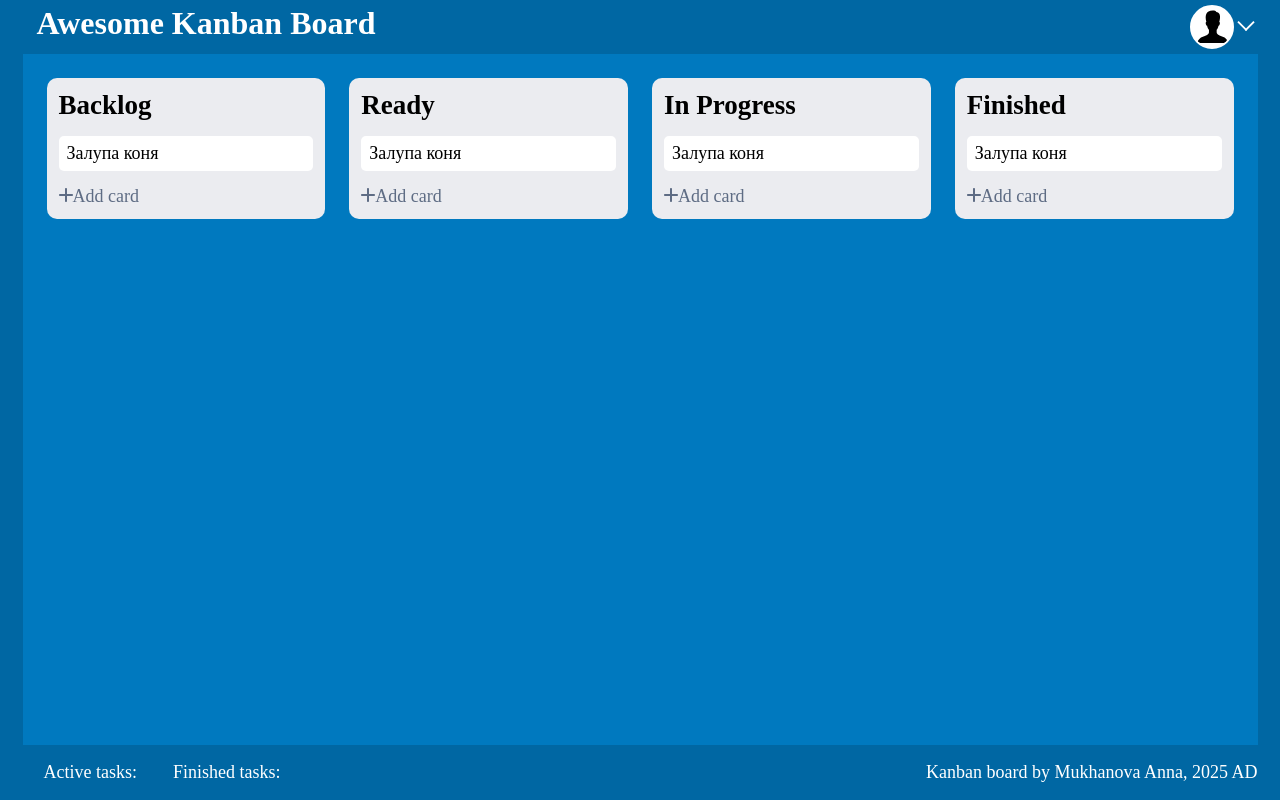
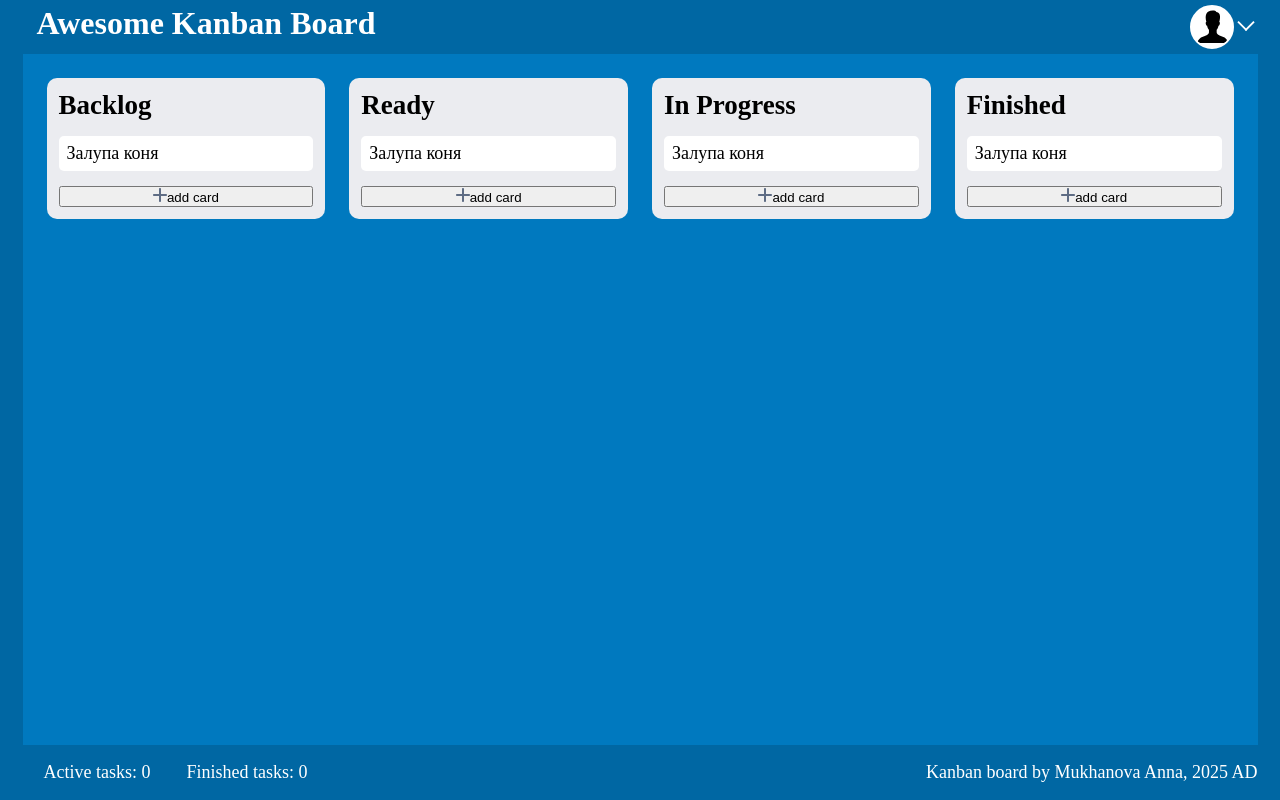
Before and after one commit to Haesya/kanbanboard, a React (Vite) app: page / in a window 1280 px wide. Built offline with nearby package versions, Linux system fonts and the light colour scheme.

Commit message:
add card

```diff
--- a/src/App.tsx
+++ b/src/App.tsx
@@ -8,19 +8,19 @@ function App() {
     const [state, setState] = useState([
         {
             title: 'Backlog',
-            tasks: [],
+            tasks: ['backlogtask1', 'backlogtask2', 'backlogtask3'],
         },
         {
             title: 'Ready',
-            tasks: [],
+            tasks: ['readytask1', 'readytask2', 'readytask3'],
         },
         {
             title: 'In Progress',
-            tasks: [],
+            tasks: ['IP1', 'IP2', 'IP3'],
         },
         {
             title: 'Finished',
-            tasks: [],
+            tasks: ['finished1', 'finished2', 'finished3'],
         }
     ])
 
--- a/src/components/addTask/addCard.module.css
+++ b/src/components/addTask/addCard.module.css
@@ -3,4 +3,8 @@
   font-size: 18px;
   cursor: pointer; }
 
+.add__newTask {
+  display: flex;
+  flex-direction: column; }
+
 /*# sourceMappingURL=addCard.module.css.map */
--- a/src/components/addTask/addCard.module.scss
+++ b/src/components/addTask/addCard.module.scss
@@ -3,3 +3,8 @@
   font-size: 18px;
   cursor: pointer;
 }
+
+.add__newTask {
+  display: flex;
+  flex-direction: column;
+}
--- a/src/components/addTask/renderAddCard.tsx
+++ b/src/components/addTask/renderAddCard.tsx
@@ -1,11 +1,53 @@
 import style from './addCard.module.css'
 import plus from '../../../public/plus.svg'
-const RenderAddCard = () => {
+import {useState} from "react";
+
+const RenderAddCard = (title, tasks) => {
+    const [isToggled, setIsToggled] = useState(true);
+    const handleToggle = () => {
+        setIsToggled(!isToggled);
+    };
+
+    function addInfo (){
+        console.log(tasks)
+        setIsToggled(!isToggled)
+    }
+
     return (
-        <div className={style.add__card}>
-            <img src={plus} alt={'plus'}/>Add card
-        </div>
-    )
+        <>
+            {isToggled ?
+                <button onClick={handleToggle}>
+                    <img src={plus} alt={'plus'} />
+                    add card
+                </button>
+                :
+                <>
+                    <input></input>
+                    <button onClick={addInfo}>
+                        submit
+                    </button>
+                </>
+
+            }
+        </>
+    );
 }
 
 export {RenderAddCard}
+
+
+/*
+<div className={style.add__card}
+     onClick={handleToggle}>
+    {isToggled ?
+        <div className={style.add__newTask}>
+            <input></input>
+            <button>Submit</button>
+        </div>
+        :
+        <>
+            <img src={plus} alt={'plus'}/>
+            <span>Add card</span>
+        </>
+    }
+</div>*/
--- a/src/components/footer/renderFooter.tsx
+++ b/src/components/footer/renderFooter.tsx
@@ -5,10 +5,10 @@ const RenderFooter = () => {
         <div className={style.footer}>
             <div className={style.tasks}>
                 <div>
-                    Active tasks:
+                    Active tasks: 0
                 </div>
                 <div>
-                    Finished tasks:
+                    Finished tasks: 0
                 </div>
             </div>
             <div>
--- a/src/components/main/renderMain.tsx
+++ b/src/components/main/renderMain.tsx
@@ -11,7 +11,12 @@ const RenderMain = ({state, ...props}) => {
                     <div key={item.title} className={style.block}>
                         <h2>{item.title}</h2>
                         <RenderBlockWithTasks />
-                        <RenderAddCard />
+                        <RenderAddCard
+                            title={item.title}
+                            tasks={item.tasks}
+                            state={state}
+                            setState={props.setState}
+                        />
                     </div>
                 )}
             </div>
```
Also changed, not shown: 1 other file (tests, documents, lock files or other folders).
